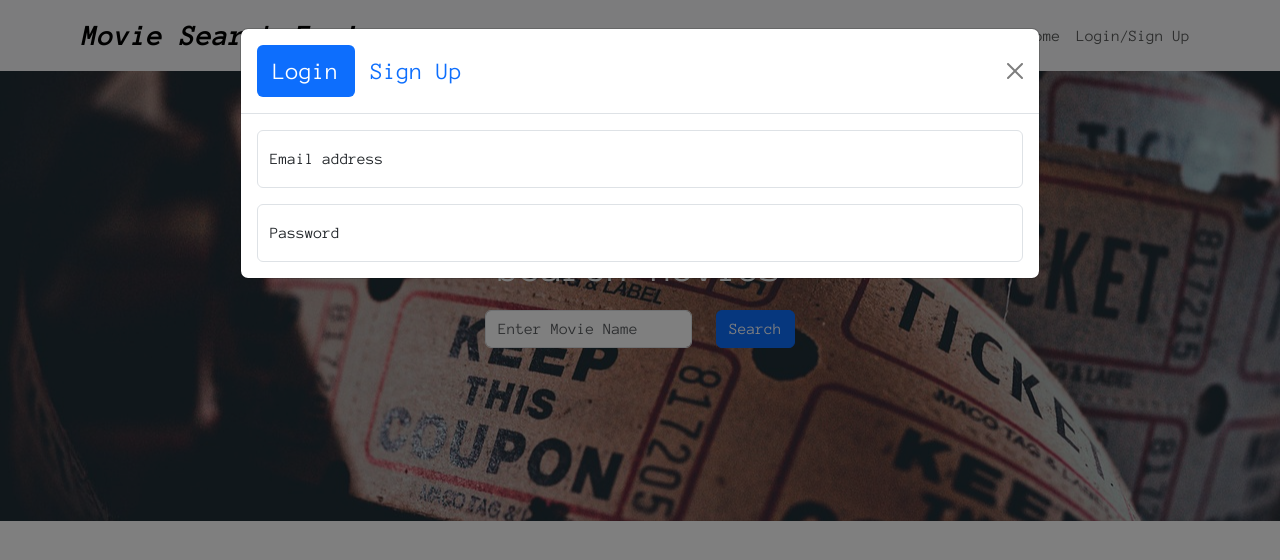
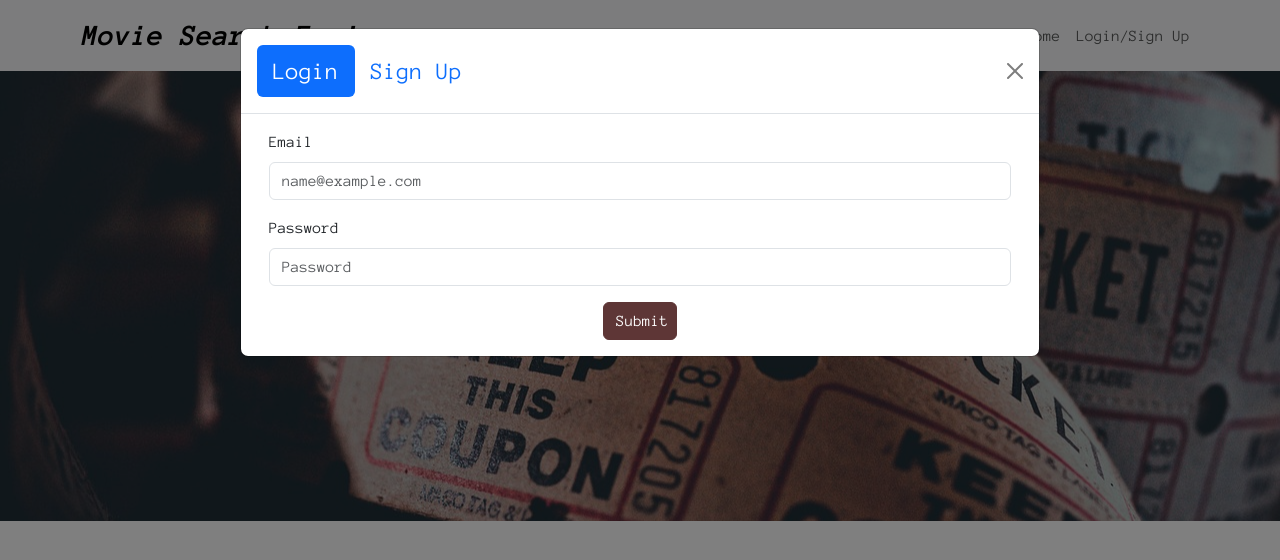
Before and after one commit to SaraNP-33/Movie-Search-Engine, a React (Vite) app in the folder client/: page / in a window 1280 px wide. Both pictures are taken after a click on the button "Login/Sign Up". Shown: the top 560 px of the page. Built offline with nearby package versions, Linux system fonts and the light colour scheme.

Commit message:
started working on Login Form logic, can now handle the input change

```diff
--- a/client/src/components/LoginForm.jsx
+++ b/client/src/components/LoginForm.jsx
@@ -1,20 +1,54 @@
-import FloatingLabel from 'react-bootstrap/FloatingLabel';
-import Form from 'react-bootstrap/Form';
+import { useState, useEffect } from 'react';
+import {Form, Container, Button, Alert} from 'react-bootstrap'
+import { useMutation } from '@apollo/client';
+import { LOGIN_USER } from '../utils/mutations';
+
+import Auth from '../utils/auth';
 
 function LoginForm() {
+ const[formData, setFormData]=useState({email:'', password:''})
+ console.log(formData);
+ const [validate] = useState(false)
+ const [showAlert, setShowAlert] = useState(false)
+
+ const [login, {error}] =useMutation(LOGIN_USER)
+
+ useEffect(()=>{
+    if(error){
+      setShowAlert(true)
+    }else{
+      setShowAlert(false)
+    }
+ },[error])
+
+ const handleInputChange =(event) =>{
+  const {name, value} = event.target;
+  setFormData({...formData, [name]: value})
+ }
   return (
-    <>
-      <FloatingLabel
-        controlId="floatingInput"
-        label="Email address"
-        className="mb-3"
-      >
-        <Form.Control type="email" placeholder="name@example.com" />
-      </FloatingLabel>
-      <FloatingLabel controlId="floatingPassword" label="Password">
-        <Form.Control type="password" placeholder="Password" />
-      </FloatingLabel>
-    </>
+    <Container id="login-box">
+        <Form.Group className='mb-3'>
+          <Form.Label>Email</Form.Label>
+        <Form.Control type="email" placeholder="name@example.com"
+        required
+        onChange={handleInputChange}/>
+        <Form.Control.Feedback type='invalid'>
+          Email is required
+        </Form.Control.Feedback>
+        </Form.Group>
+        <Form.Group>
+        <Form.Label>Password</Form.Label>
+        <Form.Control type="password" placeholder="Password"
+        required
+        onChange={handleInputChange}/>
+        <Form.Control.Feedback type='invalid'>
+          Password is required
+        </Form.Control.Feedback>
+        </Form.Group>
+        <div id="position-btn">
+      <Button id="login-btn" className="mt-3"type="submit">Submit</Button>
+      </div>
+    </Container>
   );
 }
 
--- a/client/src/components/Navbar.jsx
+++ b/client/src/components/Navbar.jsx
@@ -23,7 +23,7 @@ function NavbarApp() {
             {Auth.loggedIn() ? (
                 <>
                  <Nav.Link as={Link} to='/saved'>
-                    Saved Books
+                    Saved Movies
                   </Nav.Link>
                   <Nav.Link onClick={Auth.logout}>Logout</Nav.Link>
                 </>
@@ -46,7 +46,7 @@ function NavbarApp() {
             <Modal.Title id='signup-modal'>
               <Nav variant='pills'>
                 <Nav.Item>
-                  <Nav.Link eventKey='login'>Login</Nav.Link>
+                  <Nav.Link className="tabs" eventKey='login'>Login</Nav.Link>
                 </Nav.Item>
                 <Nav.Item>
                   <Nav.Link eventKey='signup'>Sign Up</Nav.Link>
@@ -56,10 +56,10 @@ function NavbarApp() {
           </Modal.Header>
           <Modal.Body>
             <Tab.Content>
-              <Tab.Pane eventKey='login'>
+              <Tab.Pane  eventKey='login'>
                 <LoginForm handleModalClose={() => setShowModal(false)} />
               </Tab.Pane>
-              <Tab.Pane eventKey='signup'>
+              <Tab.Pane  eventKey='signup'>
                 <SignUpForm handleModalClose={() => setShowModal(false)} />
               </Tab.Pane>
             </Tab.Content>
--- a/client/src/index.css
+++ b/client/src/index.css
@@ -29,6 +29,13 @@ font-size: 30px;
   padding-bottom: 10px;
 }
 
+/*Input button */
+#input-btn, #login-btn{
+  background-color: #5e3636 !important;
+  border-color: #5e3636;
+}
+
+
 /* Books CARDS */
 
 .truncate{
@@ -36,3 +43,13 @@ font-size: 30px;
   white-space:nowrap;
   overflow: hidden;
 }
+
+/*Login/ sing-up form*/
+#position-btn{
+  display:flex;
+  justify-content: center;
+}
+
+#login-btn{
+  width:10%;
+}
--- a/client/src/pages/SearchBooks.jsx
+++ b/client/src/pages/SearchBooks.jsx
@@ -58,7 +58,7 @@ function SearchBooks() {
         />
       </Col>
       <Col xs="auto">
-        <Button type="submit">Search</Button>
+        <Button id="input-btn"type="submit">Search</Button>
       </Col>
     </Row>
   </Form>
```
Also changed, not shown: 1 other file (tests, documents, lock files or other folders).
